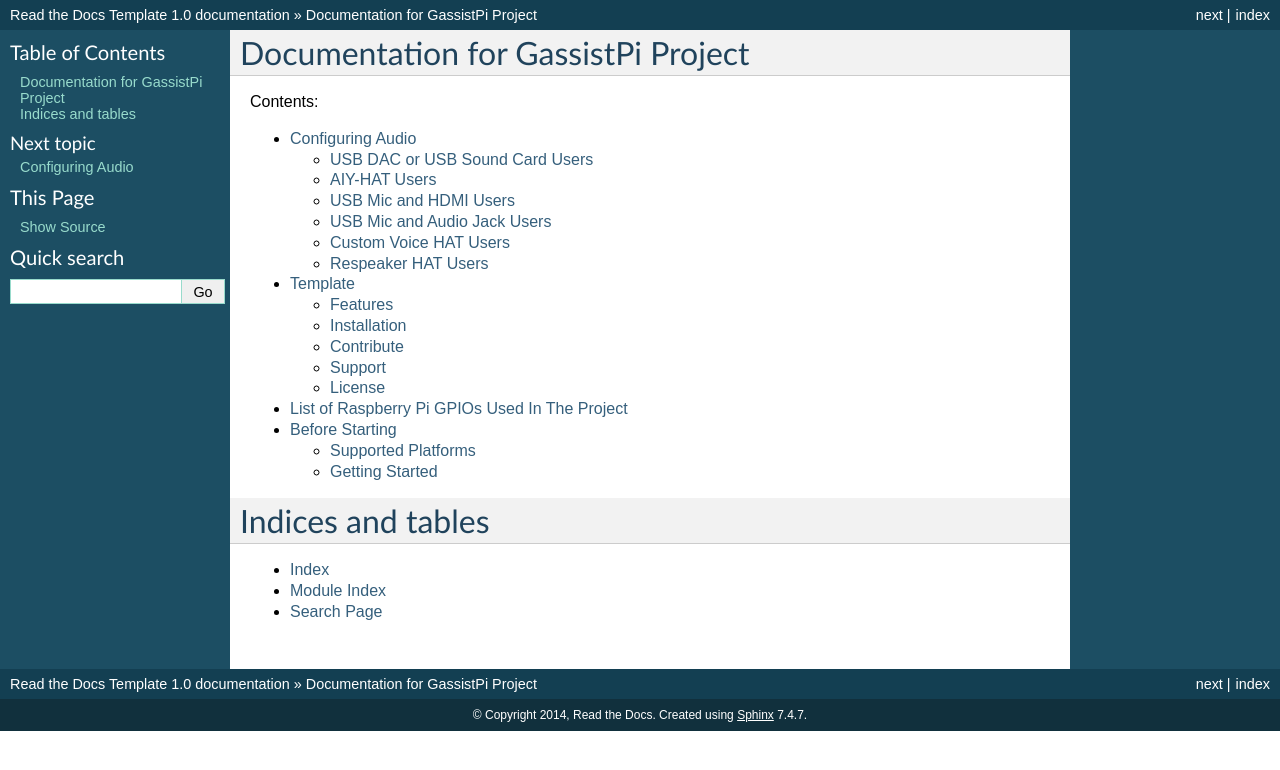
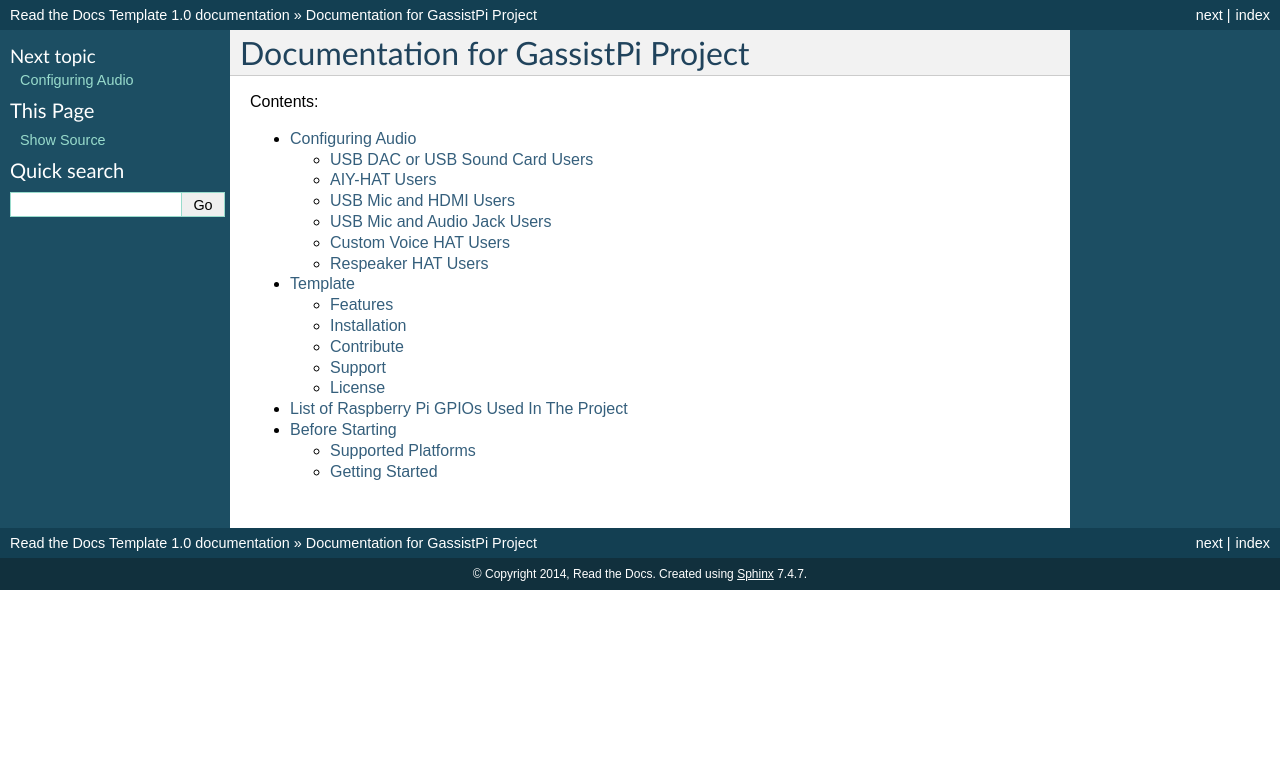
Before and after one commit to shivasiddharth/GassistPi-Documentation, a Sphinx documentation site: the page built from docs/index.rst, in a window 1280 px wide. Shown: the top 770 px of the page. Built offline with Sphinx 7.4.7, drawn with Linux system fonts in a browser that asks for light colours.

Commit message:
Update index.rst

```diff
--- a/docs/index.rst
+++ b/docs/index.rst
@@ -9,16 +9,7 @@
 Contents:
 
 .. toctree::
-   :maxdepth: 2
+   :maxdepth: 3
    :glob:
 
    *
-
-
-
-Indices and tables
-==================
-
-* :ref:`genindex`
-* :ref:`modindex`
-* :ref:`search`
```
